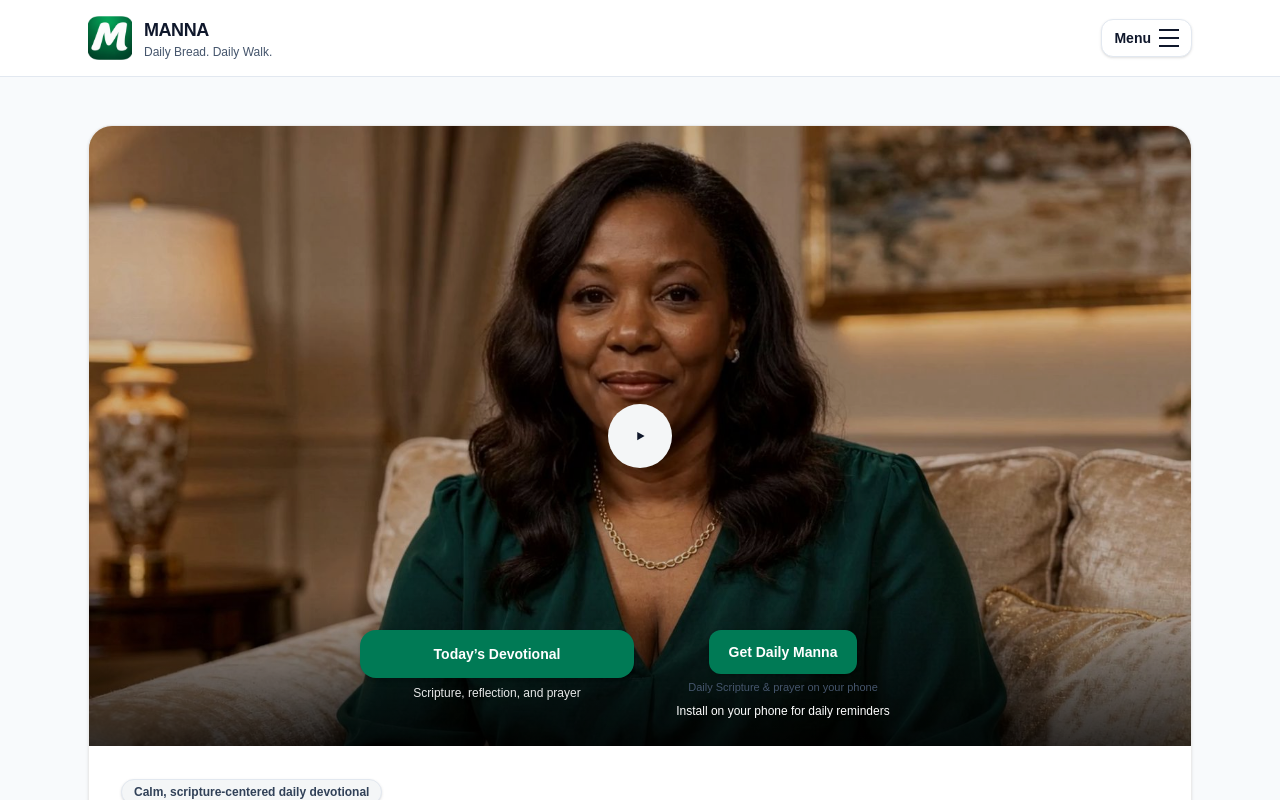
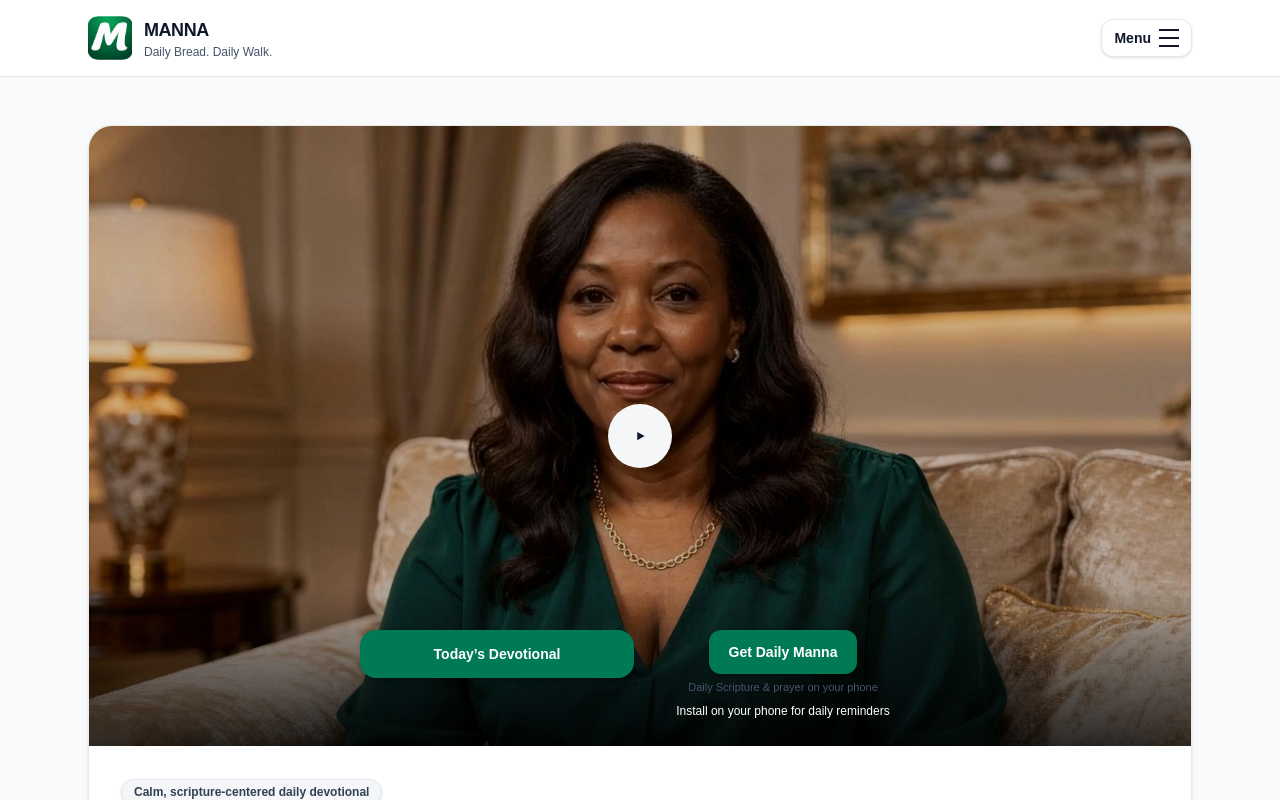
Before and after one commit to improved2025/Manna, a Next.js app: page /landing in a window 1280 px wide. Shown: the top 800 px of the page. Built offline with nearby package versions, Linux system fonts and the light colour scheme.

Commit message:
deletion of one line

```diff
--- a/app/landing/page.tsx
+++ b/app/landing/page.tsx
@@ -112,7 +112,7 @@ export default function HomePage() {
                         Today’s Devotional
                       </Link>
                       <div className="mt-1.5 text-center text-[12px] font-medium text-white/90">
-                        Scripture, reflection, and prayer
+
                       </div>
                     </div>
 
```
